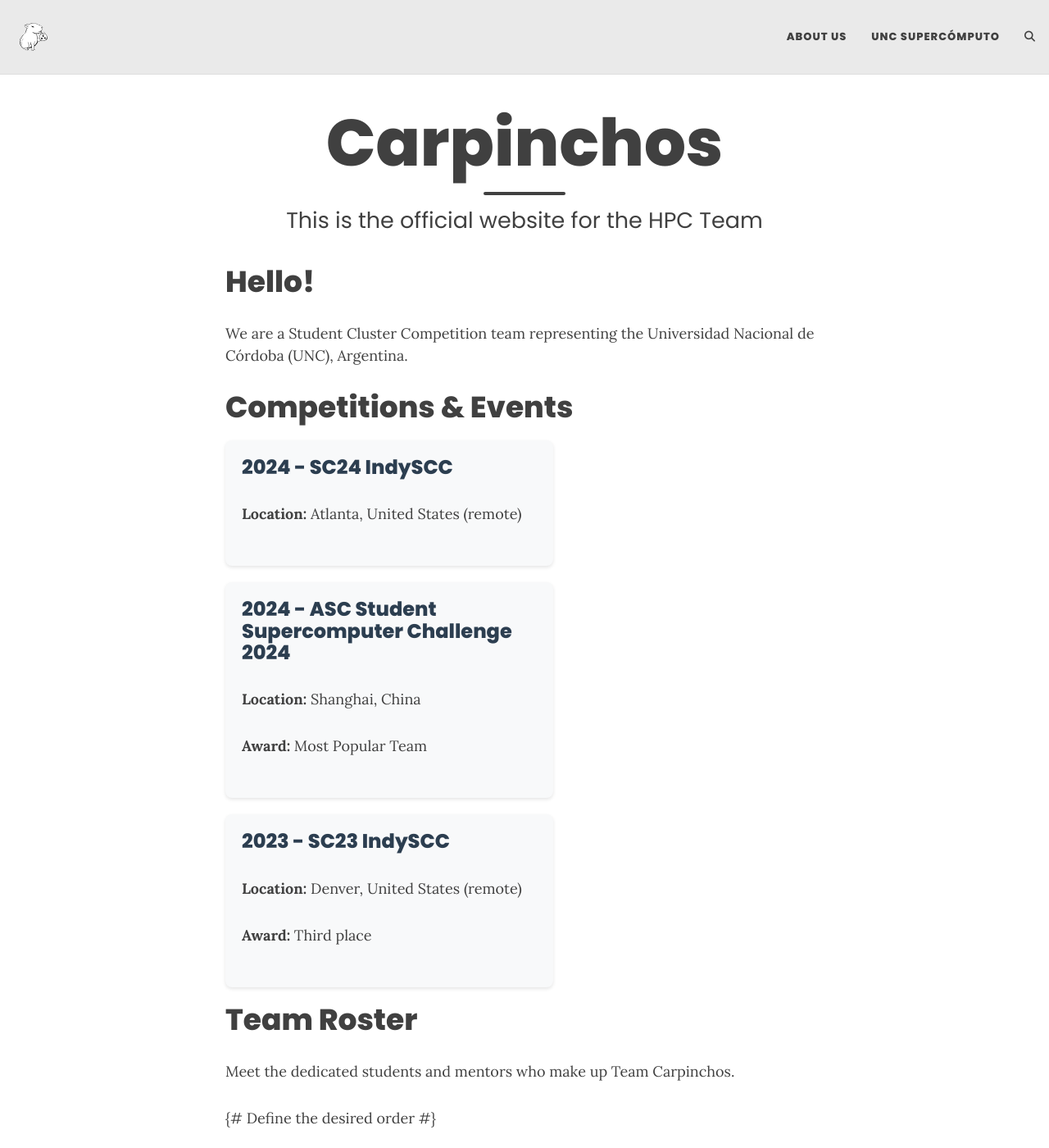
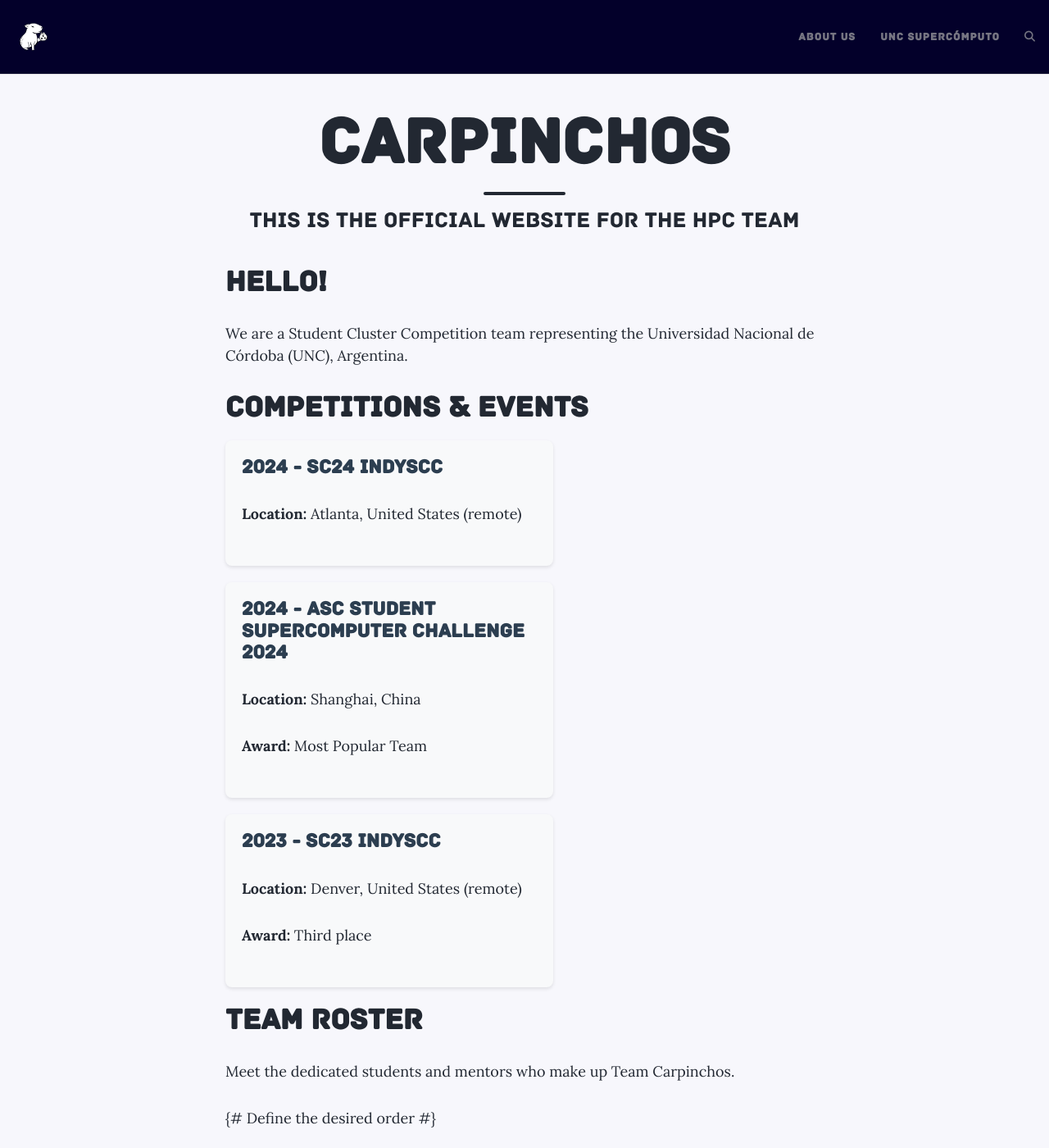
Before and after one commit to CarpinchosTeam/CarpinchosTeam.github.io, a Jekyll site: the page built from index.md, in a window 1280 px wide and 1400 px high. Shown: the whole window at 82% size. Built offline with Jekyll 4.4.1, drawn with Linux system fonts in a browser that asks for light colours; comment, search, counter and statistics services are not loaded.

Commit message:
Some colors and font Archive

```diff
--- a/_layouts/base.html
+++ b/_layouts/base.html
@@ -9,7 +9,6 @@ common-ext-css:
   - "https://cdnjs.cloudflare.com/ajax/libs/font-awesome/6.5.2/css/all.min.css"
   - "https://fonts.googleapis.com/css?family=Lora:400,700,400italic,700italic"
   - "https://fonts.googleapis.com/css?family=Open+Sans:300italic,400italic,600italic,700italic,800italic,400,300,600,700,800"
-  - "https://fonts.googleapis.com/css2?family=Poppins:wght@400;800;900&display=swap"
 common-ext-js:
   - href: "https://code.jquery.com/jquery-3.5.1.slim.min.js"
     sri: "sha256-4+XzXVhsDmqanXGHaHvgh1gMQKX40OUvDEBTu8JcmNs="
--- a/assets/css/custom.css
+++ b/assets/css/custom.css
@@ -1,6 +1,29 @@
 :root {
-    /* common CSS variables */
-    --body-font: 'Lora', 'Times New Roman', serif;
-    --header-font: 'Poppins', 'Helvetica Neue', Helvetica, Arial, sans-serif;
-    --mid-col: #808080;
-  }
+  /* common CSS variables */
+  --body-font: 'Lora', 'Times New Roman', serif;
+  --header-font: 'Archive', 'Helvetica Neue', Helvetica, Arial, sans-serif;
+
+  --primary: #4C40D4;
+  --primary-dark: #767582;
+
+  --mid-col: #808080;
+  --page-col: #F7F7FC;
+  --text-col: #222832;
+
+  --link-col: #4C40D4;
+  --hover-col: #6456FF;
+
+  --navbar-col: #03002A;
+  --navbar-text-col: #767582;
+  --navbar-border-col: #DDDDDD;
+
+  --footer-col: #EAEAEA;
+  --footer-text-col: #777777;
+  --footer-link-col: #404040;
+  --footer-hover-col: #0085A1;
+}
+
+@font-face {
+  font-family: 'Archive';
+  src: url(/assets/fonts/Archive.otf) format('opentype');
+}
--- a/index.md
+++ b/index.md
@@ -1,6 +1,6 @@
 ---
 layout: home
-title: Carpinchos
+title: CARPINCHOS
 subtitle: This is the official website for the HPC Team
 ---
 
```
Also changed, not shown: assets/fonts/Archive.otf (added).
